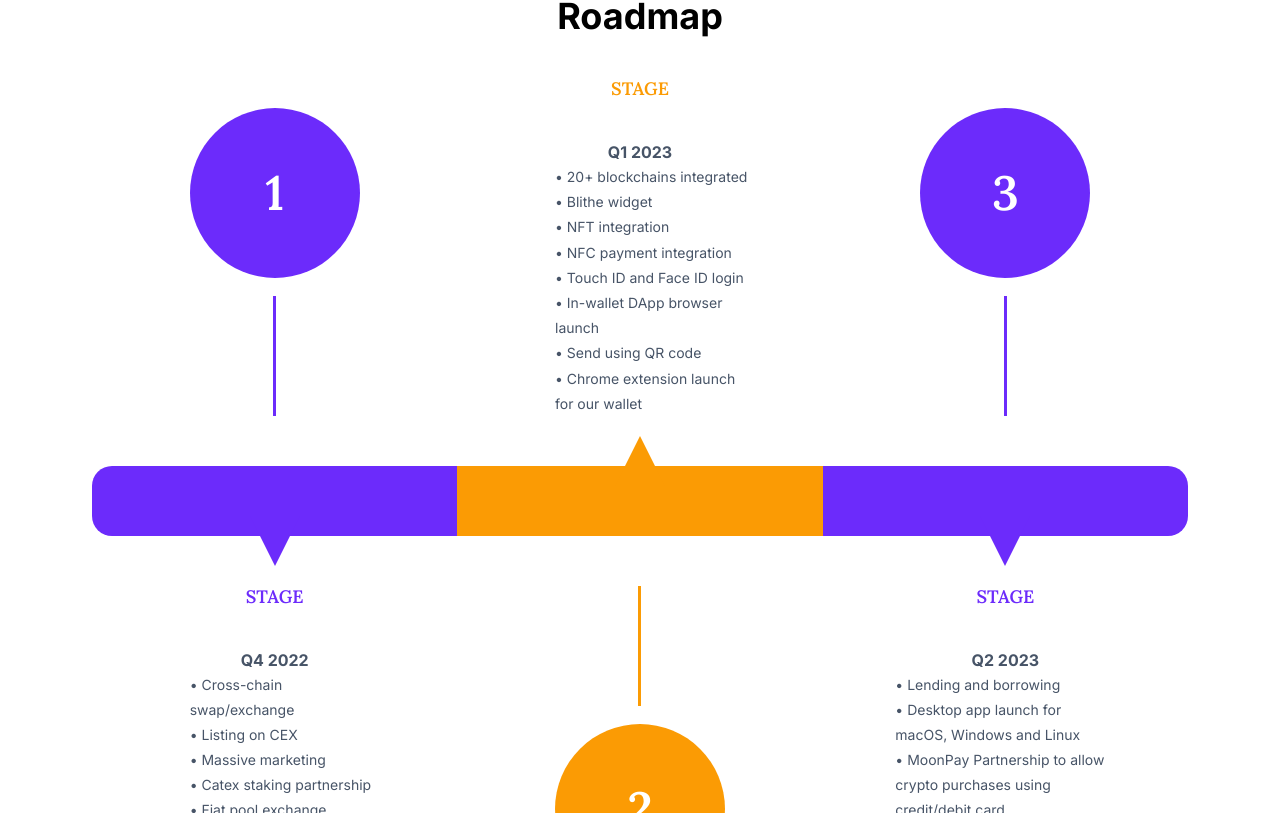
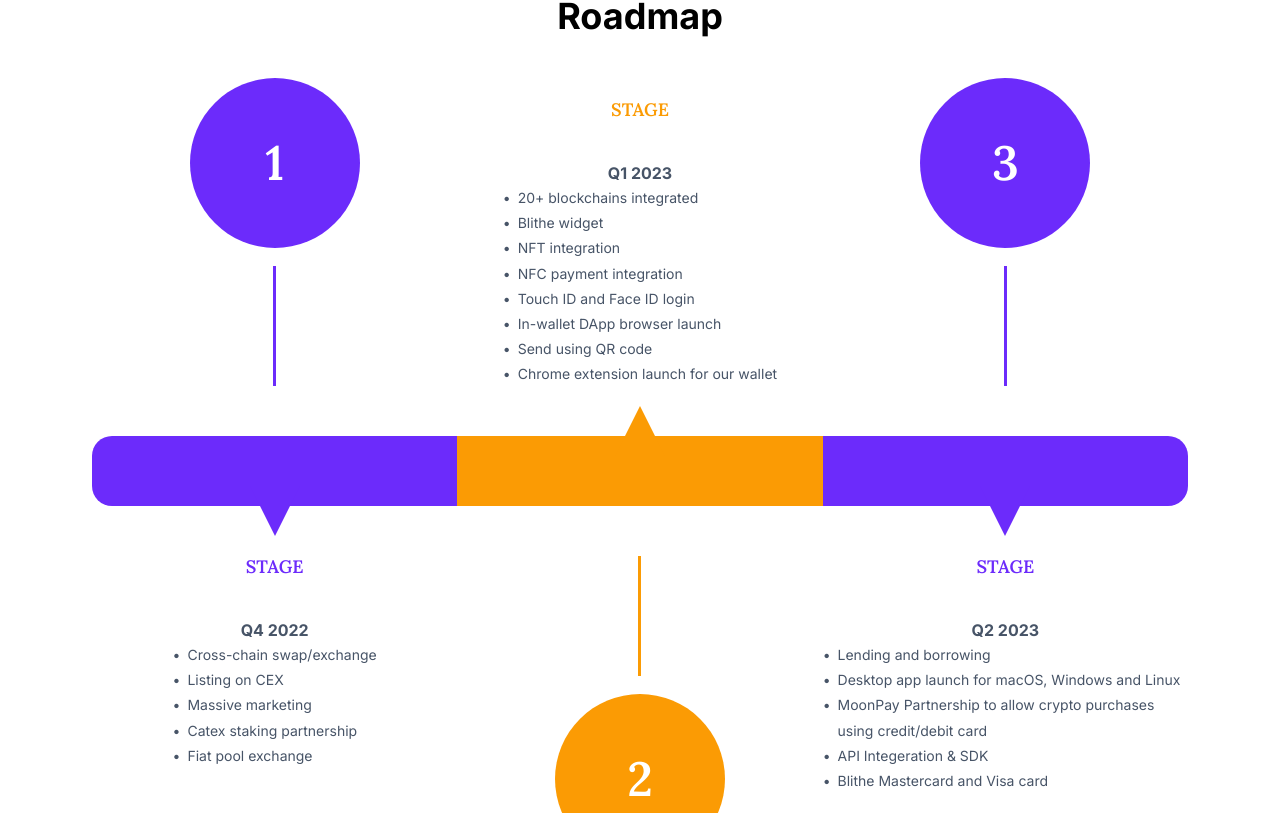
Before and after one commit to sunshine-web-coder/Blithe-Ecosystem, a React (Vite) app: page / in a window 1280 px wide. Shown: the part 3667-4480 px from the top of the page. Built offline with nearby package versions, Linux system fonts and the light colour scheme.

Commit message:
latest commit

```diff
--- a/src/App.css
+++ b/src/App.css
@@ -22,8 +22,10 @@
     text-align: left;
 }
 
-.list-unstyled ul.firNhnm {
-    padding-left: 25px;
+.list-unstyled ul li {
+    display: flex;
+    /* align-items: center; */
+    gap: 0.5em;
 }
 
 .list-inline li {
@@ -42,3 +44,14 @@
 .djjIm {
     width: 100%;
 }
+
+.ndhGH{
+    border: 1px solid red;
+    max-width: 500px;
+}
+
+@media screen and (max-width: 600px) {
+    .list-unstyled ul.firNhnm {
+        padding-left: 25px;
+    }
+}
--- a/src/sections/Roadmap/index.jsx
+++ b/src/sections/Roadmap/index.jsx
@@ -21,17 +21,17 @@
                             <li className='align-items-end'>
                                 <div className="timeline-list-item content">
                                     <h4 className="text-uppercase mb-4 mb-lg-5 ff-secondary fs-sm fs-md-lg fw-bold text-warning">STAGE</h4>
-                                    <div style={{ maxWidth: 220 }}>
+                                    <div>
                                         <div className='djjIm'><strong>Q1 2023</strong></div>
-                                        <ul className="list-unstyled firNhnm lh-lg fs-xs fs-md-sm">
-                                            <li>• 20+ blockchains integrated</li>
-                                            <li>• Blithe widget</li>
-                                            <li>• NFT integration</li>
-                                            <li>• NFC payment integration</li>
-                                            <li>• Touch ID and Face ID login</li>
-                                            <li>• In-wallet DApp browser launch</li>
-                                            <li>• Send using QR code</li>
-                                            <li>• Chrome extension launch for our wallet</li>
+                                        <ul className="list-unstyled lh-lg fs-xs fs-md-sm">
+                                            <li>• <div>20+ blockchains integrated</div></li>
+                                            <li>• <div>Blithe widget</div></li>
+                                            <li>• <div>NFT integration</div></li>
+                                            <li>• <div>NFC payment integration</div></li>
+                                            <li>• <div>Touch ID and Face ID login</div></li>
+                                            <li>• <div>In-wallet DApp browser launch</div></li>
+                                            <li>• <div>Send using QR code</div></li>
+                                            <li>• <div>Chrome extension launch for our wallet</div></li>
                                             {/* <li>• Chrome extension launch for our wallet</li> */}
                                         </ul>
                                     </div>
@@ -49,14 +49,14 @@
                             <li className='align-items-start'>
                                 <div className="timeline-list-item content">
                                     <h4 className="text-uppercase mb-4 mb-lg-5 ff-secondary fs-sm fs-md-lg fw-bold text-primary">STAGE</h4>
-                                    <div style={{ maxWidth: 220 }}>
+                                    <div>
                                         <div className='djjIm'><strong>Q4 2022</strong></div>
-                                        <ul className="list-unstyled firNhnm lh-lg fs-xs fs-md-sm">
-                                            <li>• Cross-chain swap/exchange</li>
-                                            <li>• Listing on CEX</li>
-                                            <li>• Massive marketing</li>
-                                            <li>• Catex staking partnership</li>
-                                            <li>• Fiat pool exchange</li>
+                                        <ul className="list-unstyled lh-lg fs-xs fs-md-sm">
+                                            <li>• <div>Cross-chain swap/exchange</div></li>
+                                            <li>• <div>Listing on CEX</div></li>
+                                            <li>• <div>Massive marketing</div></li>
+                                            <li>• <div>Catex staking partnership</div></li>
+                                            <li>• <div>Fiat pool exchange</div></li>
                                         </ul>
                                     </div>
                                 </div>
@@ -70,14 +70,14 @@
                             <li className='align-items-start'>
                                 <div className="timeline-list-item content">
                                     <h4 className="text-uppercase mb-4 mb-lg-5 ff-secondary fs-sm fs-md-lg fw-bold text-primary">STAGE</h4>
-                                    <div style={{ maxWidth: 220 }}>
+                                    <div>
                                         <div className='djjIm'><strong>Q2 2023</strong></div>
                                         <ul className="list-unstyled lh-lg fs-xs fs-md-sm">
-                                            <li>• Lending and borrowing</li>
-                                            <li>• Desktop app launch for macOS, Windows and Linux</li>
-                                            <li>• MoonPay Partnership to allow crypto purchases using credit/debit card</li>
-                                            <li>• API Integeration & SDK</li>
-                                            <li>• Blithe Mastercard and Visa card</li>
+                                            <li>• <div>Lending and borrowing</div></li>
+                                            <li>• <div>Desktop app launch for macOS, Windows and Linux</div></li>
+                                            <li>• <div>MoonPay Partnership to allow crypto purchases using credit/debit card</div></li>
+                                            <li>• <div>API Integeration & SDK</div></li>
+                                            <li>• <div>Blithe Mastercard and Visa card</div></li>
                                         </ul>
                                     </div>
                                 </div>
```
